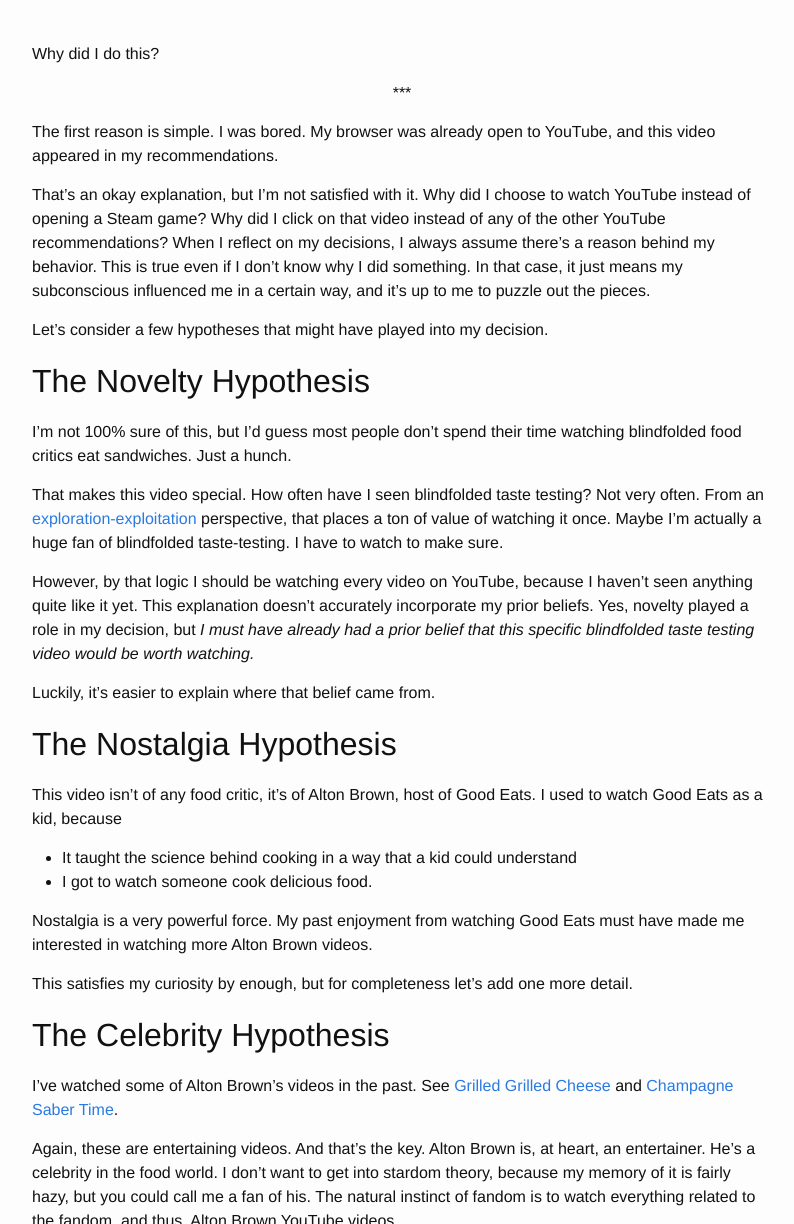
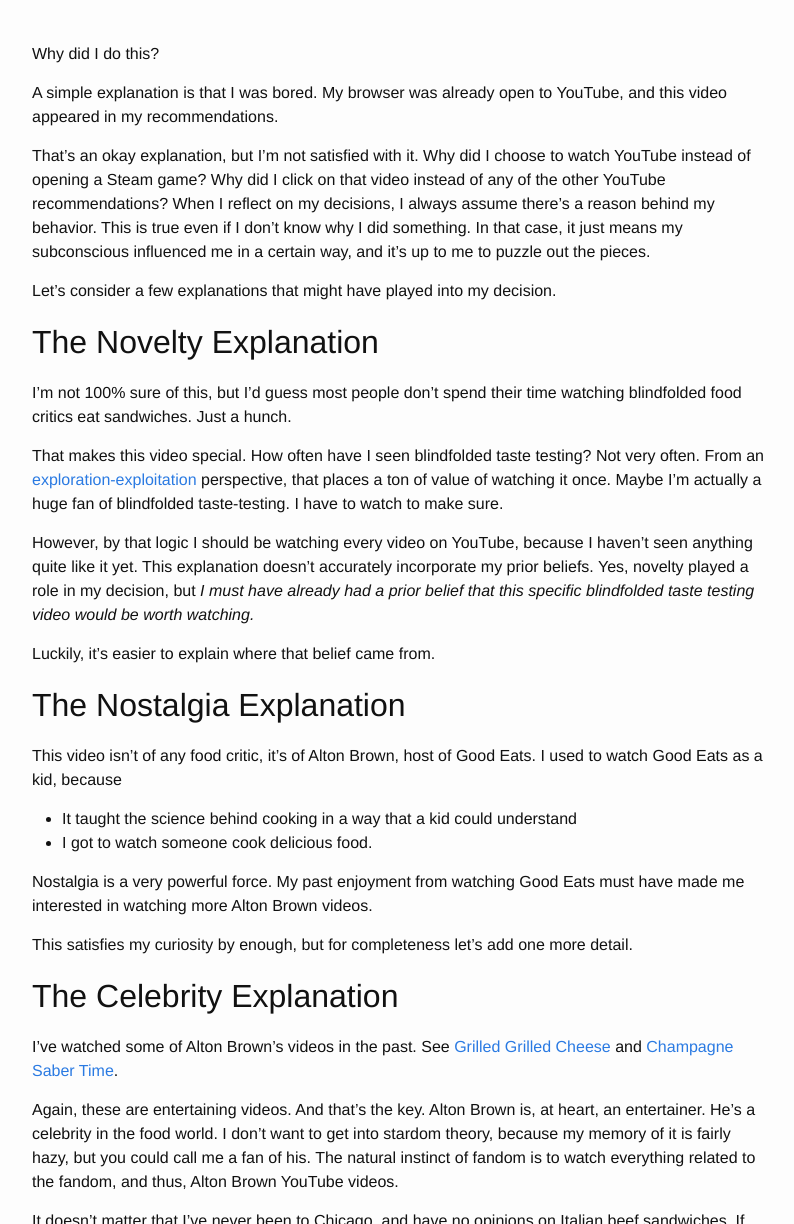
Before and after one commit to alexirpan/alexirpan.github.io, a Jekyll site: the page built from _posts/may2016/2016-05-12-may-12.markdown, in a window 1280 px wide and 1400 px high, scrolled down 552 px, cut to the strip 176-1400 px from the top of the window. Shown: the whole strip, without its empty margins (238-1032 px from the left). Built offline with Jekyll 4.4.1, drawn with Linux system fonts in a browser that asks for light colours.

Commit message:
Date change, small rewordings, LAUNCH!

```diff
--- a/_posts/may2016/2016-05-12-may-12.markdown
+++ b/_posts/may2016/2016-05-12-may-12.markdown
@@ -16,10 +16,7 @@
 
 Why did I do this?
 
-\*\*\*
-{: .centered }
-
-The first reason is simple. I was bored. My browser was already open to YouTube,
+A simple explanation is that I was bored. My browser was already open to YouTube,
 and this video appeared in my recommendations.
 
 That's an okay explanation, but I'm not satisfied with it. Why did I choose to
@@ -30,10 +27,10 @@
 subconscious influenced me in a certain way, and it's up to me to puzzle
 out the pieces.
 
-Let's consider a few hypotheses that might have played into my decision.
+Let's consider a few explanations that might have played into my decision.
 
 
-The Novelty Hypothesis
+The Novelty Explanation
 -----------------------------------------------------------------
 
 I'm not 100% sure of this, but I'd guess most people don't spend their time
@@ -54,7 +51,7 @@
 Luckily, it's easier to explain where that belief came from.
 
 
-The Nostalgia Hypothesis
+The Nostalgia Explanation
 ------------------------------------------------------------------
 
 This video isn't of any food critic, it's of Alton Brown, host of Good
@@ -72,7 +69,7 @@
 more detail.
 
 
-The Celebrity Hypothesis
+The Celebrity Explanation
 ------------------------------------------------------------------
 
 I've watched some of Alton Brown's videos in the past. See
```
Also changed, not shown: other parts of _posts/may2016/2016-05-12-may-12.markdown (+1 -1 lines).
